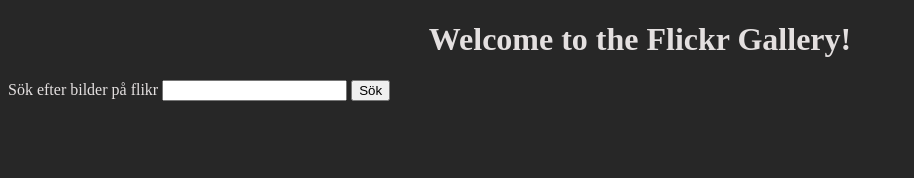
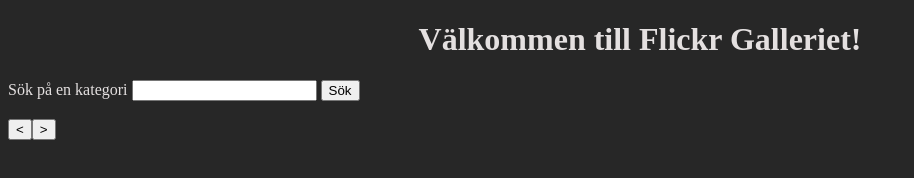
Before and after one commit to AlbinFrick/gallery, a website built with webpack: page src/index.html in a window 1280 px wide. Shown: the whole page, without its empty margins (0-914 px from the left). Built offline with nearby package versions, Linux system fonts and the light colour scheme.

Commit message:
Translate to swedish and preperation for image modal

```diff
--- a/src/index.html
+++ b/src/index.html
@@ -7,13 +7,22 @@
         <title>FlickrGallery</title>
     </head>
     <body>
-        <h1>Welcome to the Flickr Gallery!</h1>
+        <h1>Välkommen till Flickr Galleriet!</h1>
         <form id="form">
-            <label for="search">Sök efter bilder på flikr</label>
-            <input type="text" id="search" name="search" />
-            <button type="submit">Sök</button>
+            <label for="search">
+                Sök på en kategori
+                <input type="text" id="search" name="search" />
+            </label>
+            <button class="form__button" type="submit">Sök</button>
         </form>
-        <div id="loading" class="hide">Hämtar Flickr bilder...</div>
+        <div id="loading" class="hide">Hämtar bilder från Flickr...</div>
         <div id="gallery"></div>
+        <div id="image-modal">
+            <img src="" alt="" />
+            <div class="buttonContainer">
+                <button class="arrowButton"><</button
+                ><button class="arrowButton">></button>
+            </div>
+        </div>
     </body>
 </html>
```
